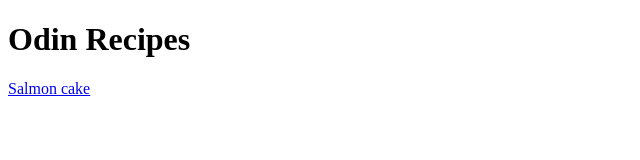
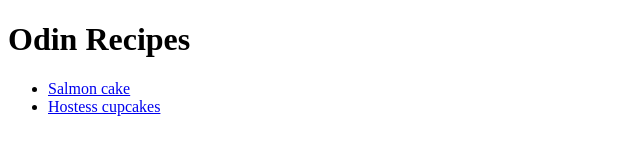
Before and after one commit to gorgeousman6/odin-recipes, a plain HTML site: page index.html in a window 1280 px wide. Shown: the whole page, without its empty margins (0-640 px from the left). Drawn offline with Linux system fonts and the light colour scheme.

Commit message:
Modify index.html

```diff
--- a/index.html
+++ b/index.html
@@ -6,6 +6,10 @@
    </head>
    <body>
     <h1>Odin Recipes</h1>
-    <a href="./recipes/Salmon-cake.html">Salmon cake</a>
+    <ul>
+        <li><a href="./recipes/Salmon-cake.html">Salmon cake</a></li>
+        <li><a href="./recipes/Hostess-cupcakes.html">Hostess cupcakes</a></li>
+
+    </ul>
    </body>
 </html>
```
